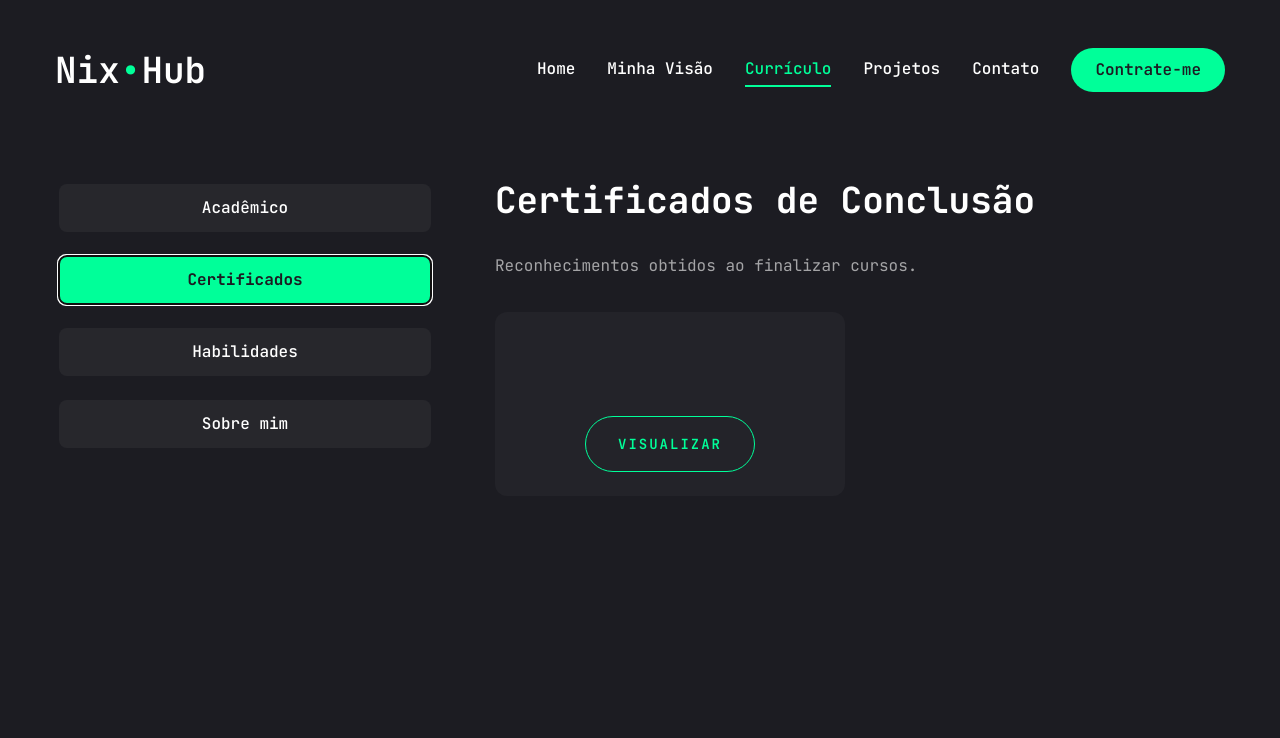
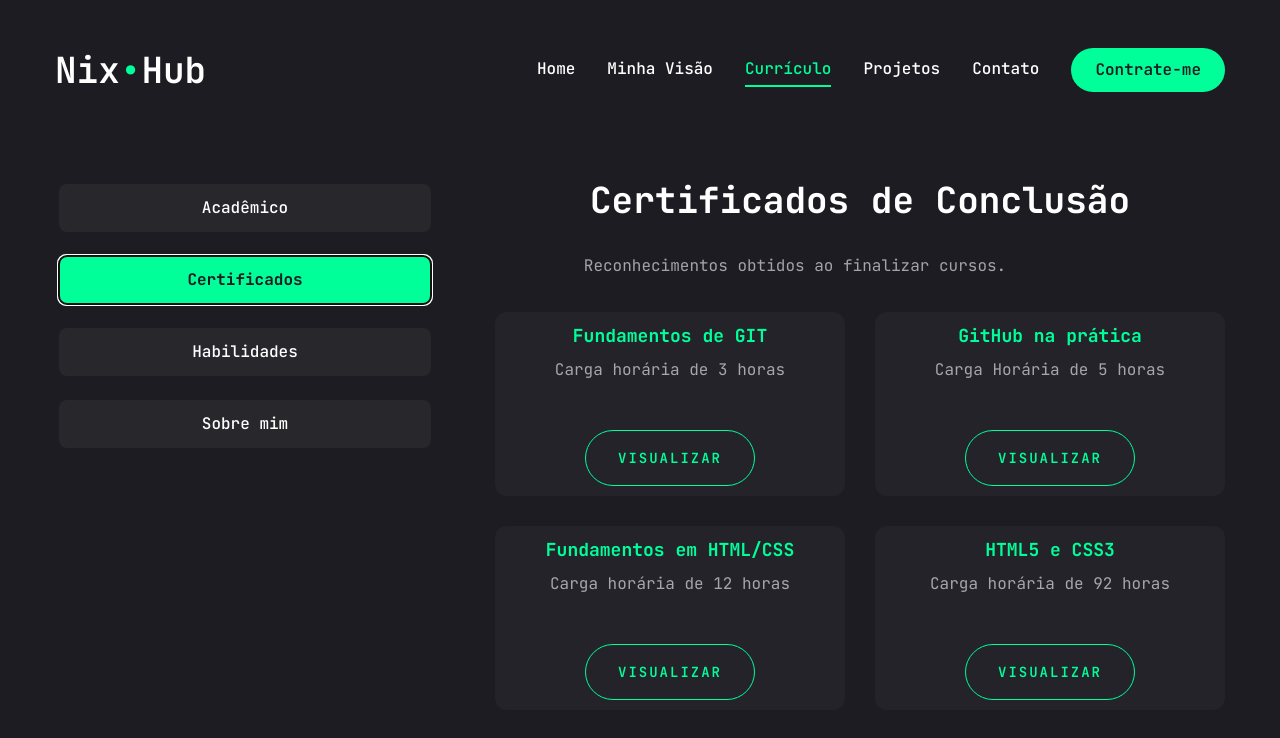
Before and after one commit to Nixwzy/nixHub, a Next.js app in the folder nixhub/: page /resume in a window 1280 px wide. Both pictures are taken after a click on the tab "Certificados". Shown: the top 738 px of the page. Built offline with nearby package versions, Linux system fonts and the light colour scheme.

Commit message:
feat: update certificates

```diff
--- a/nixhub/app/resume/page.jsx
+++ b/nixhub/app/resume/page.jsx
@@ -56,11 +56,117 @@ const experience = {
   description:
     'Reconhecimentos obtidos ao finalizar cursos.',
   items: [
+  {
+    href: 'https://app.b7web.com.br/certificates/03170bd0-0620-4456-828a-f2a32579dcb8',
+    name: 'Fundamentos de GIT',
+    title: 'Carga horária de 3 horas',
+  },
+  {
+    href: 'https://app.b7web.com.br/certificates/5984d1cf-e8f0-4d42-8dda-219170c9a424',
+    name: 'GitHub na prática',
+    title: 'Carga Horária de 5 horas',
+  },
+  {
+    href: 'https://app.b7web.com.br/certificates/a1b641a7-8081-4fcd-81c5-a0d42e7c2583',
+    name: 'Fundamentos em HTML/CSS ',
+    title: 'Carga horária de 12 horas',
+  },
     {
-      href: '',
-      title: '',
-      name: '',
-    },
+    href: 'https://app.b7web.com.br/certificates/3251624',
+    name: 'HTML5 e CSS3',
+    title: 'Carga horária de 92 horas',
+  },
+  {
+    href: 'https://app.b7web.com.br/certificates/f520dc3f-d004-43e6-80a6-28cf6d23eb3f',
+    name: 'HTML5 e CSS3 (2º Módulo)',
+    title: 'Carga Horária de 44 horas',
+  },
+  {
+    href: 'https://app.b7web.com.br/certificates/1ebdedd0-0dd9-4046-ad59-4a79f3d76b7b',
+    name: 'HTML e CSS Avançado',
+    title: 'Carga Horária de 24 horas',
+  },
+  {
+    href: 'https://app.b7web.com.br/certificates/1262095',
+    name: 'TailwindCSS',
+    title: 'Carga horária de 20 horas',
+  },
+  {
+    href: 'https://app.b7web.com.br/certificates/07aabc89-d5b9-4e10-9f94-3d89071d4b79',
+    name: 'TailwindCSS (2º Módulo)',
+    title: 'Carga horária de 8 horas',
+  },
+  {
+    href: 'https://app.b7web.com.br/certificates/bad3679b-d477-45c8-abf8-95e09f62285e',
+    name: 'TailwindCSS (3º Módulo)',
+    title: 'Carga horária de 3 horas',
+  },
+  {
+    href: 'https://app.b7web.com.br/certificates/241b5671-84d0-48d8-97ef-61992bbcb29f',
+    name: 'Fundamentos de Javascript',
+    title: 'Carga horária de 12 horas',
+  },
+    {
+    href: 'https://app.b7web.com.br/certificates/6702318',
+    name: 'Javascript',
+    title: 'Carga horária de 66 horas',
+  },
+  {
+    href: 'https://app.b7web.com.br/certificates/e157f99e-d233-4e22-ba9b-8a3d2bb2d078',
+    name: 'Javascript (2º Módulo)',
+    title: 'Carga Horária de 45 horas',
+  },
+  {
+    href: 'https://app.b7web.com.br/certificates/514ee409-4266-47aa-bc87-a3269e7a00c4',
+    name: 'Javascript Avançado',
+    title: 'Carga horária de 17 horas',
+  },
+  {
+    href: 'https://app.b7web.com.br/certificates/d0cf4eed-65a5-48a5-814c-48361c1267a2',
+    name: 'Typescript do Zero',
+    title: 'Carga horária de 5 horas',
+  },
+    {
+    href: 'https://app.b7web.com.br/certificates/3847049',
+    name: 'Typescript',
+    title: 'Carga horária de 20 horas',
+  },
+  {
+    href: 'https://app.b7web.com.br/certificates/f1a14b7f-2ec6-4ec8-9857-06bd7ecc603b',
+    name: 'Typescript (2º Módulo)',
+    title: 'Carga Horária de 5 horas',
+  },
+  {
+    href: 'https://app.b7web.com.br/certificates/45e646d7-3e72-4bb5-9b73-f3591a313b4b',
+    name: 'Fundamentos de ReactJS',
+    title: 'Carga horária de 12 horas',
+  },
+  {
+    href: 'https://app.b7web.com.br/certificates/99e64a9f-352d-414c-8c2e-c507f6aba0d2',
+    name: 'React Intermediário',
+    title: 'Carga horária de 12 horas',
+  },
+  {
+    href: 'https://app.b7web.com.br/certificates/6c2857d8-b060-478c-88d5-0989ddc303d3',
+    name: 'ReactHookForm e Zod',
+    title: 'Carga Horária de 5 horas',
+  },
+  {
+    href: 'https://app.b7web.com.br/certificates/4a08bf51-ca3d-443c-b7fa-e2e3c0ad17ba',
+    name: 'SQL do Zero',
+    title: 'Carga horária de 6 horas',
+  },
+   {
+    href: 'https://app.b7web.com.br/certificates/9375234',
+    name: 'Banco de Dados',
+    title: 'Carga horária de 20 horas',
+  },
+  {
+    href: 'https://app.b7web.com.br/certificates/4d8b450a-b9f8-42a1-8912-8a2da854a6d7',
+    name: 'Bancos de Dados 2',
+    title: 'Carga Horária de 6 horas',
+  },
+
   ],
 };
 
@@ -73,7 +179,7 @@ const education = {
     {
       institution: 'Universidade Estácio de Sá',
       degree: 'Engenharia de Software',
-      duration: '2024-2029 (Presente)',
+      duration: '2023-2027 (Presente)',
     },
     {
       institution: 'B7Web',
@@ -177,7 +283,7 @@ const Resume = () => {
             {/* certificados */}
 
             <TabsContent value="experience" className="w-full">
-              <div className="flex flex-col gap-[30px] text-center xl:text-left">
+              <div className="flex flex-col gap-[30px] text-center">
                 <h3 className="text-4xl font-bold">{experience.title}</h3>
                 <p className="max-w-[600px] text-white/60 mx-auto xl:mx-0">
                   {experience.description}
```
